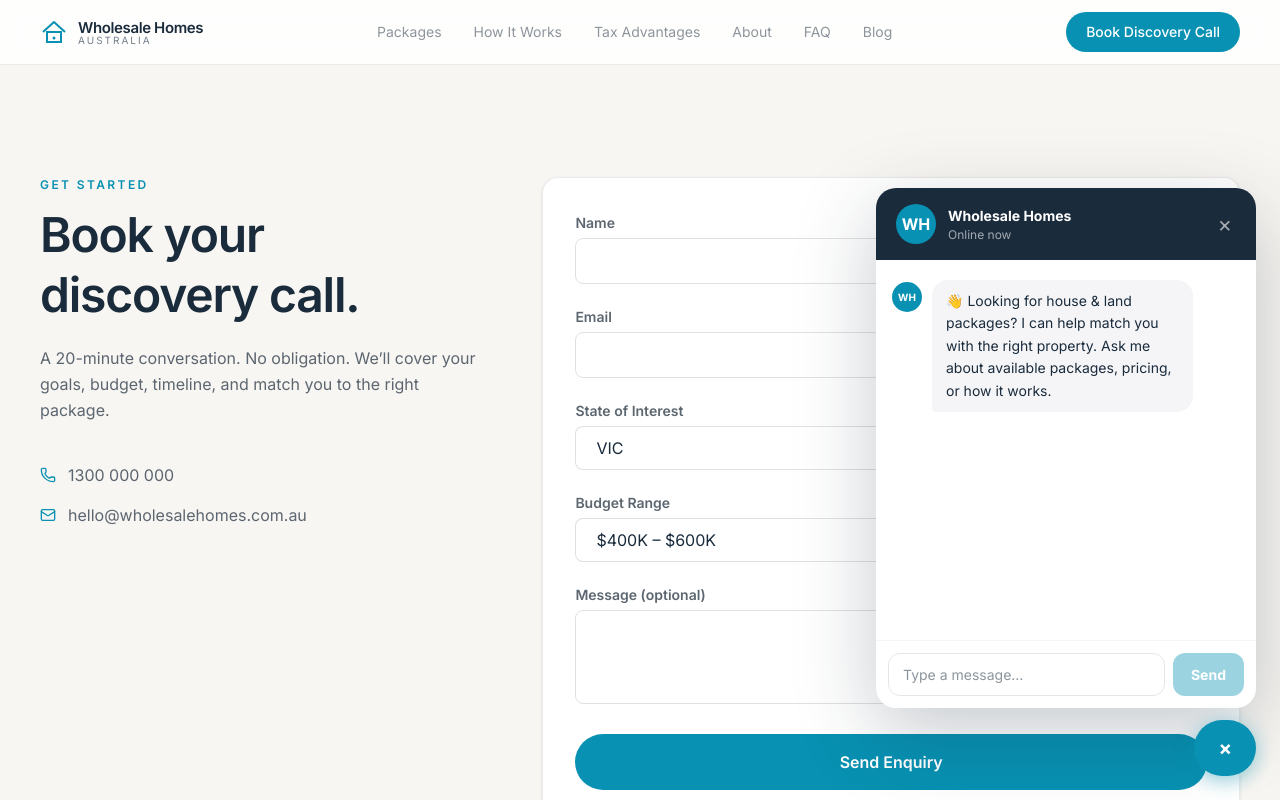
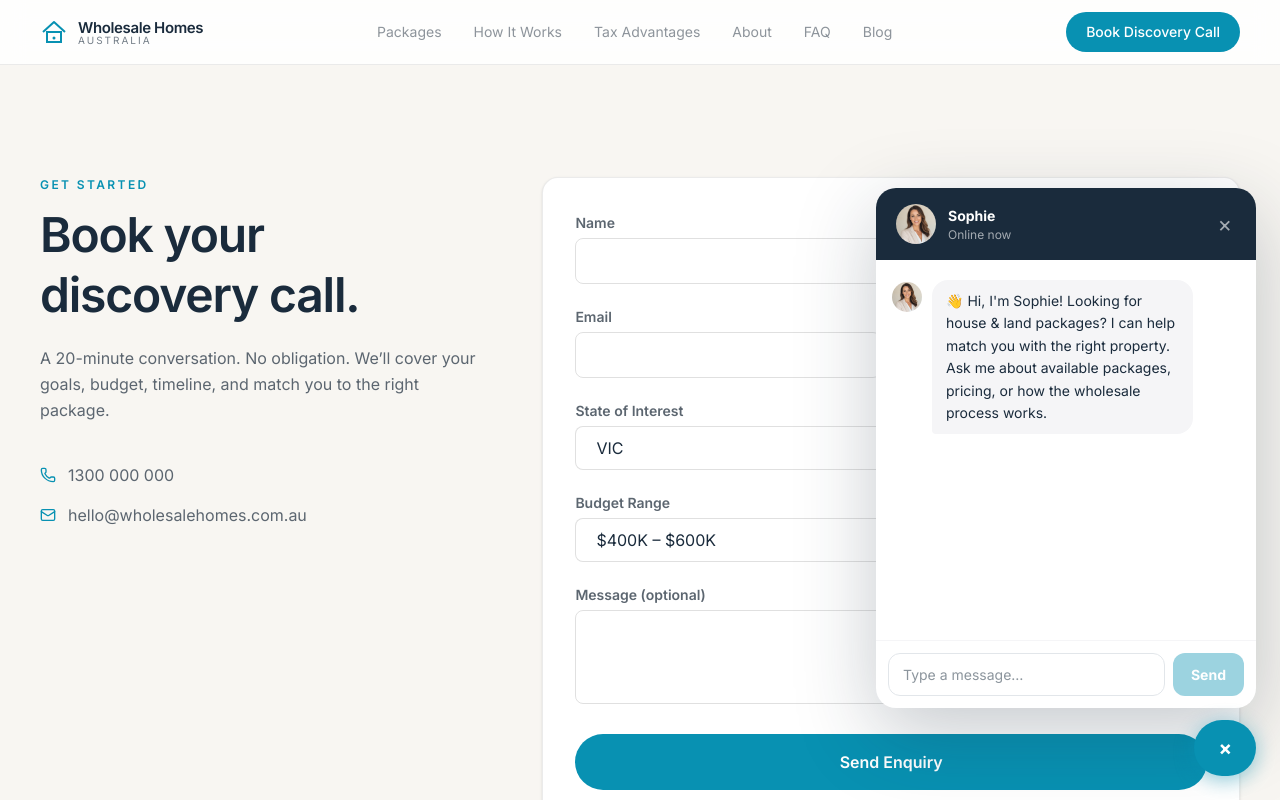
Before and after one commit to sg-satoshi/saabai-site, a Next.js app: page /sites/wholesale-homes/contact in a window 1280 px wide. Both pictures are taken after a click on the button "Chat with us". Shown: the top 800 px of the page. Built offline with nearby package versions, Linux system fonts and the light colour scheme.

Commit message:
feat: Sophie avatar — professional headshot, name, and personality for chat widget

```diff
--- a/app/rex-changelog/ChangelogClient.tsx
+++ b/app/rex-changelog/ChangelogClient.tsx
@@ -32,6 +32,7 @@ const CHANGELOG: Day[] = [
   {
     date: "29 Jun 2026",
     entries: [
+      { time: "23:53", tag: "UPDATE", title: "Force cache purge — old circular icon was cached at edge" },
       { time: "23:47", tag: "NEW", title: "Replace circular chat icon with pill-shaped 'Chat with us' CTA button + hover effect" },
       { time: "23:35", tag: "FIX", title: "Clean PackageCard View Package link — was still /sites/wholesale-homes/packages/..." },
       { time: "23:25", tag: "FIX", title: "Use absolute title on wholesale-homes layout to block root | Saabai template bleed, update child titles" },
--- a/app/sites/wholesale-homes/_components/ChatWidget.tsx
+++ b/app/sites/wholesale-homes/_components/ChatWidget.tsx
@@ -12,6 +12,9 @@ const NAVY = "#1A2B3C";
 const LIGHT = "#f5f5f7";
 const TEXT = "#1A2B3C";
 const WHITE = "#ffffff";
+
+const AVATAR = "/sites/wholesale-homes/chat-avatar.png";
+const AGENT_NAME = "Sophie";
 
 function loadStored(): { role: string; content: string }[] | null {
   try {
@@ -38,7 +41,7 @@ function saveStored(messages: { role: string; content: string }[]) {
 export function ChatWidget() {
   const [isOpen, setIsOpen] = useState(false);
   const [messages, setMessages] = useState<{ role: string; content: string }[]>([
-    { role: "assistant", content: "👋 Looking for house & land packages? I can help match you with the right property. Ask me about available packages, pricing, or how it works." },
+    { role: "assistant", content: "👋 Hi, I'm Sophie! Looking for house & land packages? I can help match you with the right property. Ask me about available packages, pricing, or how the wholesale process works." },
   ]);
   const [input, setInput] = useState("");
   const [loading, setLoading] = useState(false);
@@ -95,11 +98,9 @@ export function ChatWidget() {
         <div style={{ width: 380, maxWidth: "calc(100vw - 48px)", borderRadius: 20, overflow: "hidden", display: "flex", flexDirection: "column", height: 520, maxHeight: "calc(100vh - 120px)", background: WHITE, boxShadow: "0 24px 80px rgba(26,43,60,0.25)" }}>
           {/* Header */}
           <div style={{ background: NAVY, padding: "16px 20px", display: "flex", alignItems: "center", gap: 12, flexShrink: 0 }}>
-            <div style={{ width: 40, height: 40, borderRadius: "50%", background: TEAL, display: "flex", alignItems: "center", justifyContent: "center", flexShrink: 0, fontSize: 16, fontWeight: 700, color: WHITE }}>
-              WH
-            </div>
+            <img src={AVATAR} alt={AGENT_NAME} style={{ width: 40, height: 40, borderRadius: "50%", objectFit: "cover", flexShrink: 0 }} />
             <div style={{ flex: 1 }}>
-              <div style={{ color: WHITE, fontSize: 14, fontWeight: 700 }}>Wholesale Homes</div>
+              <div style={{ color: WHITE, fontSize: 14, fontWeight: 700 }}>{AGENT_NAME}</div>
               <div style={{ color: "rgba(255,255,255,0.6)", fontSize: 12 }}>Online now</div>
             </div>
             <button onClick={() => setIsOpen(false)} style={{ background: "none", border: "none", color: "rgba(255,255,255,0.6)", fontSize: 22, cursor: "pointer", lineHeight: 1, padding: "0 4px" }}>×</button>
@@ -110,7 +111,7 @@ export function ChatWidget() {
             {messages.map((msg, i) => (
               <div key={i} style={{ display: "flex", gap: 10, flexDirection: msg.role === "user" ? "row-reverse" : "row" }}>
                 {msg.role === "assistant" && (
-                  <div style={{ width: 30, height: 30, borderRadius: "50%", background: TEAL, display: "flex", alignItems: "center", justifyContent: "center", flexShrink: 0, fontSize: 10, fontWeight: 700, color: WHITE, marginTop: 2 }}>WH</div>
+                  <img src={AVATAR} alt={AGENT_NAME} style={{ width: 30, height: 30, borderRadius: "50%", objectFit: "cover", flexShrink: 0, marginTop: 2 }} />
                 )}
                 <div style={{ maxWidth: "75%", padding: "10px 14px", borderRadius: 16, fontSize: 14, lineHeight: 1.6, background: msg.role === "user" ? TEAL : LIGHT, color: msg.role === "user" ? WHITE : TEXT, borderBottomLeftRadius: msg.role === "assistant" ? 4 : 16, borderBottomRightRadius: msg.role === "user" ? 4 : 16 }}>
                   {msg.content}
@@ -119,7 +120,7 @@ export function ChatWidget() {
             ))}
             {loading && (
               <div style={{ display: "flex", gap: 10 }}>
-                <div style={{ width: 30, height: 30, borderRadius: "50%", background: TEAL, display: "flex", alignItems: "center", justifyContent: "center", flexShrink: 0, fontSize: 10, fontWeight: 700, color: WHITE }}>WH</div>
+                <img src={AVATAR} alt={AGENT_NAME} style={{ width: 30, height: 30, borderRadius: "50%", objectFit: "cover", flexShrink: 0 }} />
                 <div style={{ padding: "10px 14px", borderRadius: 16, background: LIGHT, display: "flex", gap: 4, alignItems: "center", borderBottomLeftRadius: 4 }}>
                   {[0, 150, 300].map((delay) => (
                     <span key={delay} style={{ width: 7, height: 7, borderRadius: "50%", background: TEAL, display: "inline-block", animation: "wh-bounce 1s infinite", animationDelay: `${delay}ms` }} />
```
Also changed, not shown: public/sites/wholesale-homes/chat-avatar.png (added).
